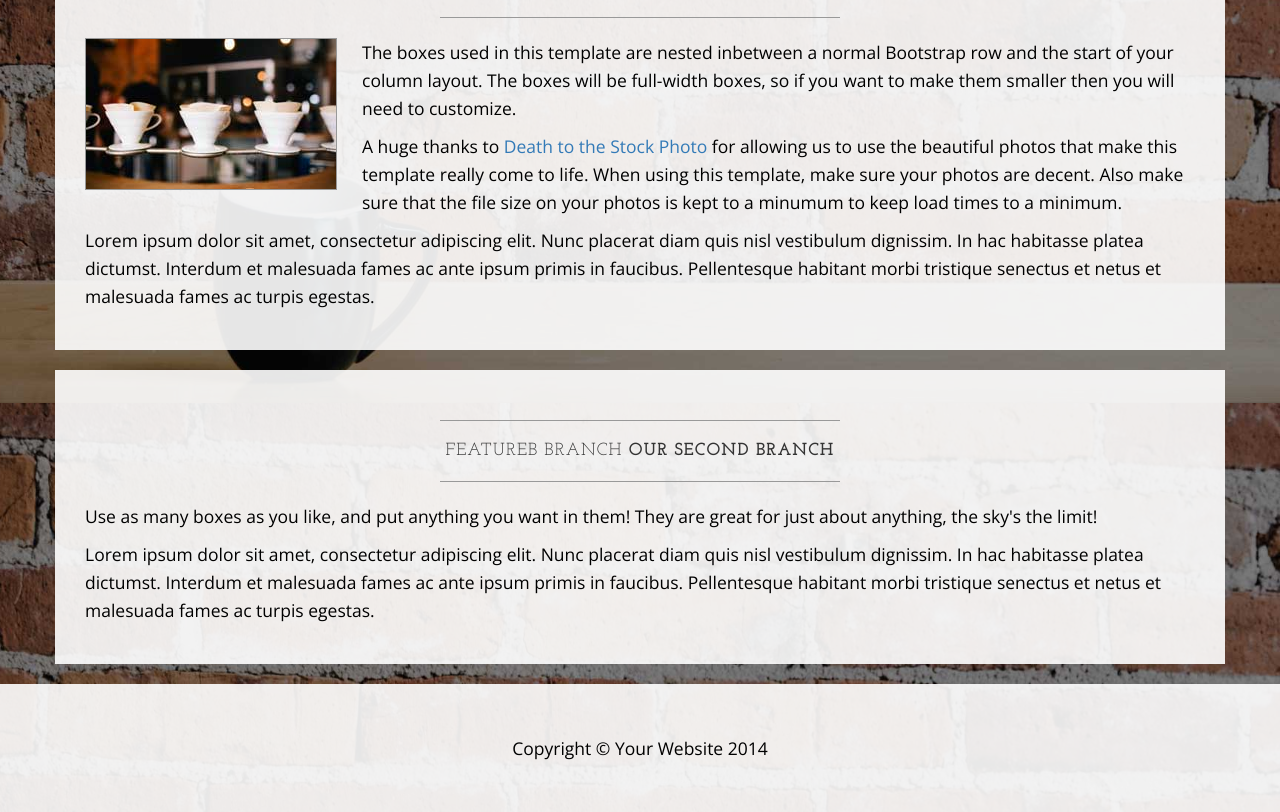
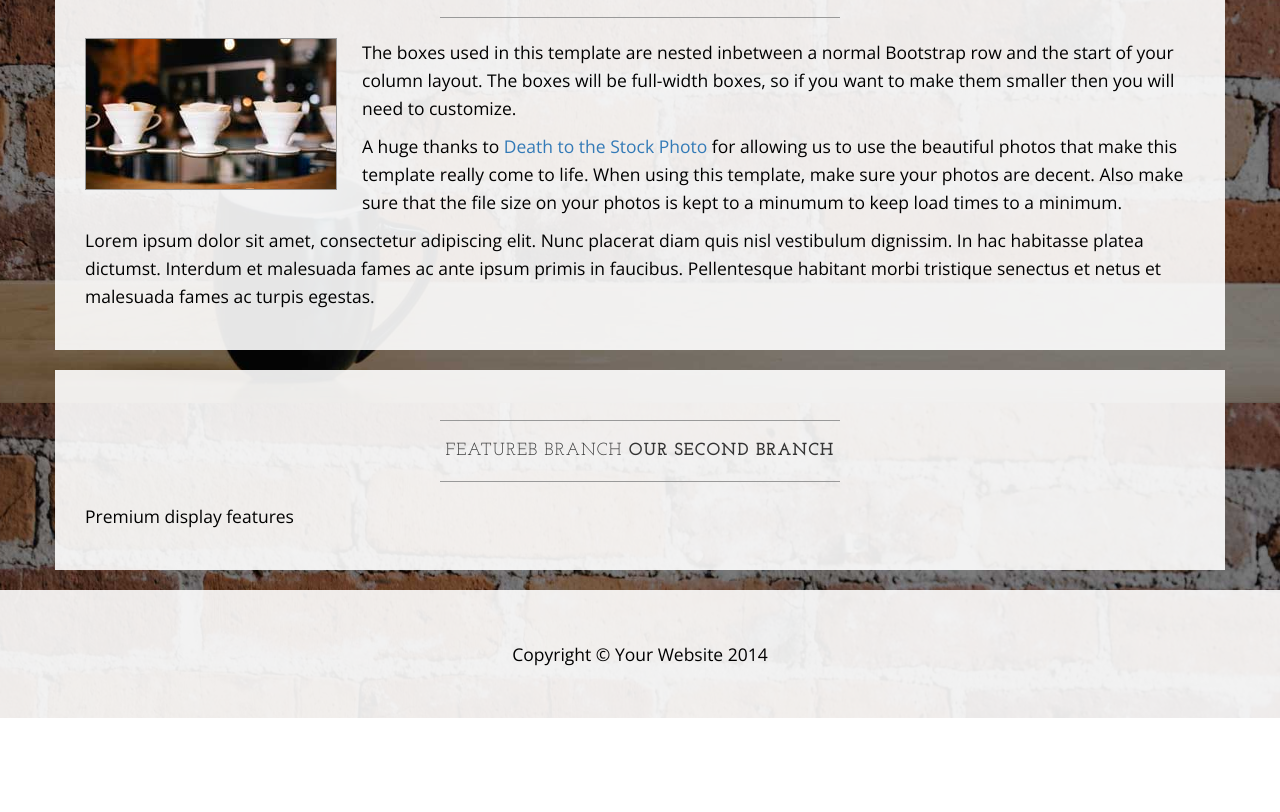
Before and after one commit to glazerjoni/Learnable-Git-Course, a plain HTML site: page index.html in a window 1280 px wide. Shown: the part 1197-2009 px from the top of the page. After the commit the page ends 1915 px from the top, so only its background shows below. Drawn offline with nearby package versions, Linux system fonts and the light colour scheme.

Commit message:
Edited paragraph on FeatureB

```diff
--- a/index.html
+++ b/index.html
@@ -144,8 +144,7 @@
                         <strong>Our Second Branch</strong>
                     </h2>
                     <hr>
-                    <p>Use as many boxes as you like, and put anything you want in them! They are great for just about anything, the sky's the limit!</p>
-                    <p>Lorem ipsum dolor sit amet, consectetur adipiscing elit. Nunc placerat diam quis nisl vestibulum dignissim. In hac habitasse platea dictumst. Interdum et malesuada fames ac ante ipsum primis in faucibus. Pellentesque habitant morbi tristique senectus et netus et malesuada fames ac turpis egestas.</p>
+                    <p> Premium display features</p>
                 </div>
             </div>
         </div>
```
